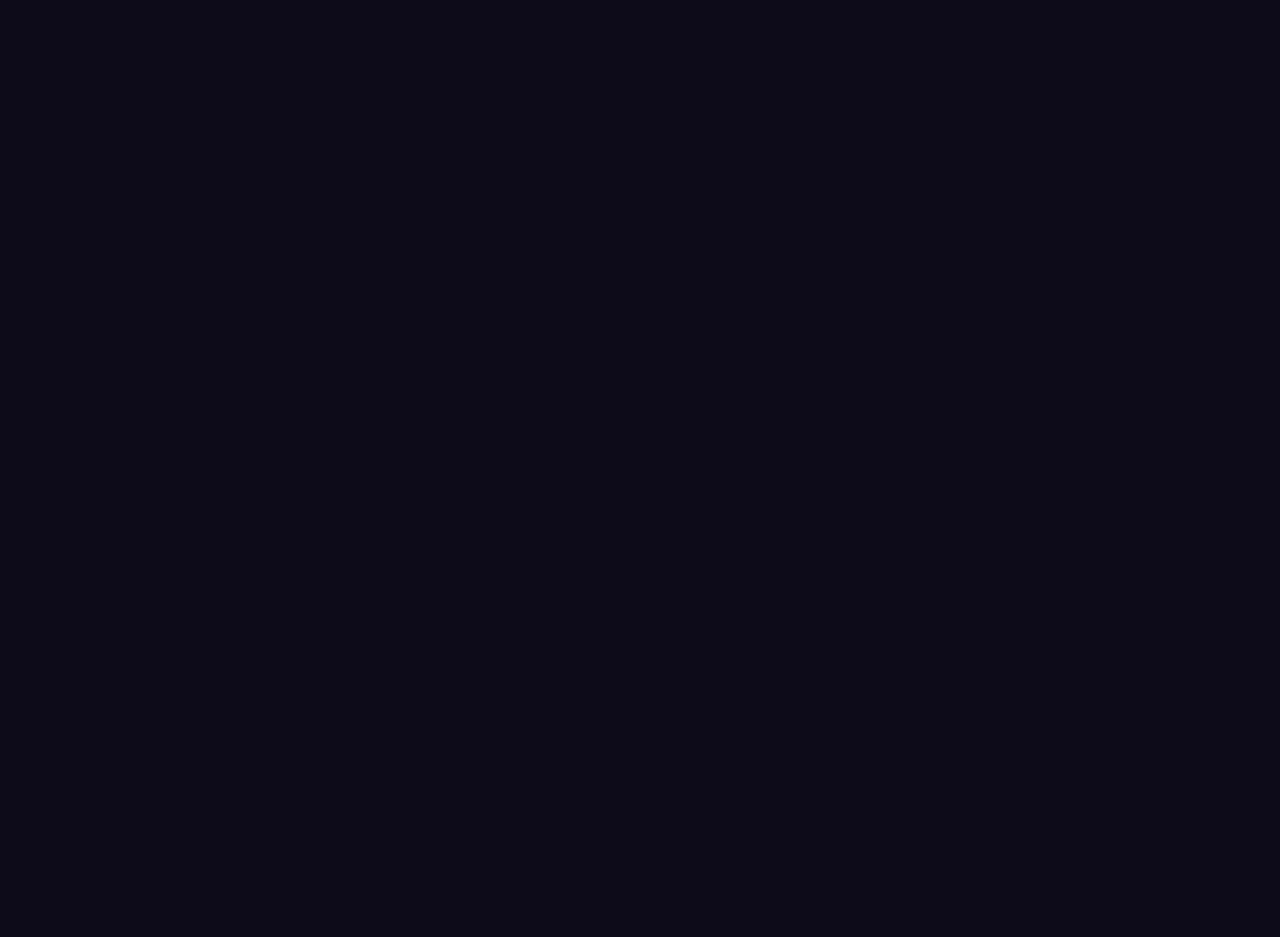
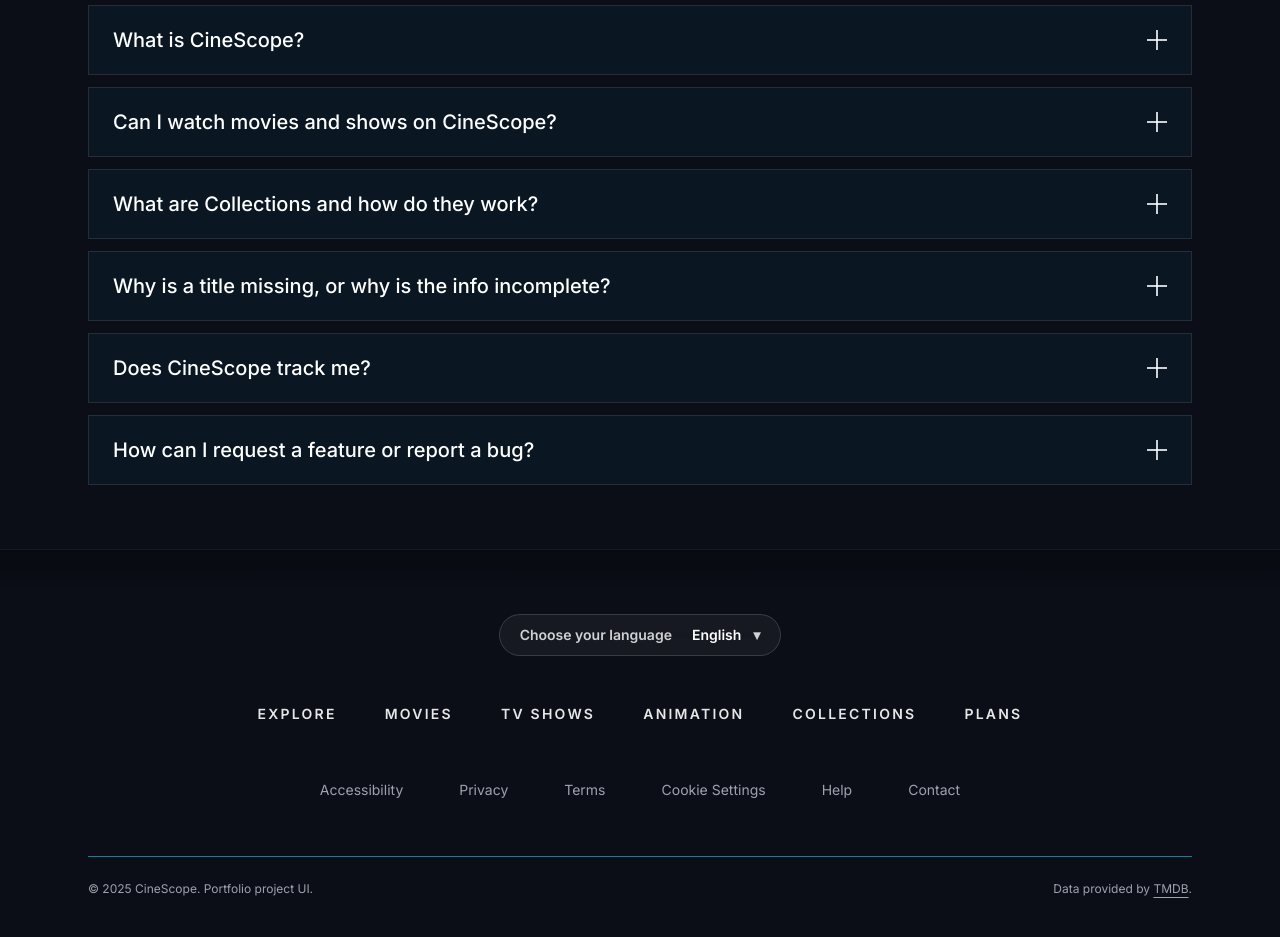
Before and after one commit to mstrick994/cinescope, a React (Vite) app: page / in a window 1280 px wide. Shown: the part 4280-5217 px from the top of the page. Before the commit the page ends 4065 px from the top, so only its background shows below. Built offline with nearby package versions, Linux system fonts and the light colour scheme; no server answers.

Commit message:
feat: add FAQ and footer sections

```diff
--- a/src/App.jsx
+++ b/src/App.jsx
@@ -8,6 +8,8 @@
 import ExploreSection from "./components/Mosaic/ExploreSection.jsx";
 import PickAPlan from "./components/Pick A Plan/PickAPlan.jsx";
 import BrowseSection from "./components/Browse Categories/BrowseSection.jsx";
+import FAQSection from "./components/FAQ/FAQSection.jsx";
+import Footer from "./components/Footer/Footer.jsx";
 import { getTrending } from "./API/tmdb";
 import Modal from "./components/Modal/Modal.jsx";
 
@@ -60,6 +62,8 @@
       <ExploreSection />
       <PickAPlan />
       <BrowseSection onOpenDetails={openTitleModal} />
+      <FAQSection />
+      <Footer />
 
       <Modal
         isOpen={modalOpen}
--- /dev/null
+++ b/src/components/FAQ/FAQItem.jsx
@@ -0,0 +1,54 @@
+const FAQItem = ({ id, question, answer, isOpen, onToggle }) => {
+  const buttonId = `faq-button-${id}`;
+  const panelId = `faq-panel-${id}`;
+
+  return (
+    <div className="bg-cine-highlight/5 border border-white/10">
+      <button
+        id={buttonId}
+        type="button"
+        className="w-full flex items-center justify-between gap-6 px-6 py-5 text-left"
+        aria-expanded={isOpen}
+        aria-controls={panelId}
+        onClick={onToggle}
+      >
+        <span className="text-white text-lg sm:text-xl font-medium">
+          {question}
+        </span>
+
+        {/* Plus that rotates into an X (Netflix-style) */}
+        <span
+          aria-hidden="true"
+          className={
+            isOpen
+              ? "relative h-5 w-5 shrink-0 transition-transform duration-200 rotate-45"
+              : "relative h-5 w-5 shrink-0 transition-transform duration-200"
+          }
+        >
+          <span className="absolute left-1/2 top-0 h-full w-[2px] -translate-x-1/2 bg-white/80" />
+          <span className="absolute left-0 top-1/2 h-[2px] w-full -translate-y-1/2 bg-white/80" />
+        </span>
+      </button>
+
+      {/* Answer panel (animated) */}
+      <div
+        id={panelId}
+        role="region"
+        aria-labelledby={buttonId}
+        className={
+          isOpen
+            ? "grid grid-rows-[1fr] transition-[grid-template-rows] duration-300 ease-out"
+            : "grid grid-rows-[0fr] transition-[grid-template-rows] duration-300 ease-out"
+        }
+      >
+        <div className="overflow-hidden">
+          <div className="border-t border-white/10 px-6 pb-6 pt-5 text-white/80 leading-relaxed">
+            {answer}
+          </div>
+        </div>
+      </div>
+    </div>
+  );
+};
+
+export default FAQItem;
--- /dev/null
+++ b/src/components/FAQ/FAQSection.jsx
@@ -0,0 +1,88 @@
+import { useMemo, useState } from "react";
+import FAQItem from "./FAQItem";
+
+const FAQSection = () => {
+  // Netflix-style: one open at a time
+  const [openId, setOpenId] = useState(null);
+
+  const faqs = useMemo(
+    () => [
+      {
+        id: "what",
+        question: "What is CineScope?",
+        answer:
+          "CineScope is your movie and TV discovery hub. Browse what is trending, open any title for the essentials, and build collections so you always have something ready when it is time to watch.",
+      },
+      {
+        id: "watch",
+        question: "Can I watch movies and shows on CineScope?",
+        answer:
+          "CineScope does not stream titles directly. We help you decide what is worth your time with fast details like synopsis, cast, and community score, then you can watch on your preferred service.",
+      },
+      {
+        id: "collections",
+        question: "What are Collections and how do they work?",
+        answer:
+          "Collections are your personal shelves. Group titles by mood, theme, or anything you want, like Sunday comfort movies, date night picks, or sci fi deep cuts. Add titles from the card menu and keep your favorites organized.",
+      },
+
+      {
+        id: "missing",
+        question: "Why is a title missing, or why is the info incomplete?",
+        answer:
+          "Sometimes a title is not available yet, has limited metadata, or is listed differently depending on region and source data. If a poster, synopsis, or cast looks incomplete, it usually means the source has not published it yet.",
+      },
+      {
+        id: "privacy",
+        question: "Does CineScope track me?",
+        answer:
+          "CineScope is built to be low drama with your privacy. Your likes, dislikes, and saved items are used to improve your experience, not to sell you. You control what you save and what you keep.",
+      },
+      {
+        id: "feedback",
+        question: "How can I request a feature or report a bug?",
+        answer:
+          "If something feels off, tell us what you clicked and what you expected to happen. Screenshots help, but a quick description works too. We build CineScope in iterations, so feedback directly shapes what gets improved next.",
+      },
+    ],
+    []
+  );
+
+  const handleToggle = (id) => {
+    setOpenId((prev) => (prev === id ? null : id));
+  };
+
+  return (
+    <section className="w-full bg-cine-bg">
+      <div className="max-w-6xl mx-auto px-4 sm:px-6 py-14 sm:py-16">
+        <div className="text-center mb-10 sm:mb-12">
+          <p className="text-xs uppercase tracking-[0.2em] text-cine-muted mb-2">
+            Help Center
+          </p>
+          <h2 className="text-3xl sm:text-4xl lg:text-5xl font-semibold text-white mb-3">
+            Questions? <span className="text-gradient-cine">Answers.</span>
+          </h2>
+          <p className="text-sm sm:text-base text-cine-muted max-w-2xl mx-auto">
+            Quick help for browsing, saving titles, and getting the most out of
+            CineScope.
+          </p>
+        </div>
+
+        <div className="mt-8 space-y-3">
+          {faqs.map((item) => (
+            <FAQItem
+              key={item.id}
+              id={item.id}
+              question={item.question}
+              answer={item.answer}
+              isOpen={openId === item.id}
+              onToggle={() => handleToggle(item.id)}
+            />
+          ))}
+        </div>
+      </div>
+    </section>
+  );
+};
+
+export default FAQSection;
--- /dev/null
+++ b/src/components/Footer/Footer.jsx
@@ -0,0 +1,97 @@
+const PRIMARY_LINKS = [
+  { label: "Explore", href: "#" },
+  { label: "Movies", href: "#" },
+  { label: "TV Shows", href: "#" },
+  { label: "Animation", href: "#" },
+  { label: "Collections", href: "#" },
+  { label: "Plans", href: "#plans" },
+];
+
+const SECONDARY_LINKS = [
+  { label: "Accessibility", href: "#" },
+  { label: "Privacy", href: "#" },
+  { label: "Terms", href: "#" },
+  { label: "Cookie Settings", href: "#" },
+  { label: "Help", href: "#" },
+  { label: "Contact", href: "#" },
+];
+
+const Footer = () => {
+  const year = new Date().getFullYear();
+  const language = "English";
+
+  const pillClassName =
+    "inline-flex items-center justify-center rounded-full px-4 py-2 text-xs sm:text-sm font-semibold uppercase tracking-[0.16em] text-white/90 transition-colors duration-200 hover:bg-cine-highlight/60 hover:text-cine-bg focus:outline-none focus-visible:ring-2 focus-visible:ring-cine-highlight/60";
+
+  const secondaryPillClassName =
+    "inline-flex items-center justify-center rounded-full px-4 py-2 text-sm text-cine-muted transition-colors duration-200 hover:bg-cine-highlight/60 hover:text-cine-bg focus:outline-none focus-visible:ring-2 focus-visible:ring-cine-highlight/60";
+
+  return (
+    <footer className="relative w-full border-t border-white/5 bg-cine-bg">
+      <div className="pointer-events-none absolute inset-x-0 top-0 h-10 bg-gradient-to-b from-black/30 to-transparent" />
+
+      <div className="mx-auto max-w-6xl px-4 sm:px-6 py-14 sm:py-16">
+        <div className="flex flex-col items-center">
+          <button
+            type="button"
+            className="inline-flex items-center gap-3 rounded-full border border-white/15 bg-white/5 px-5 py-2.5 text-sm font-semibold text-white/90 backdrop-blur-md transition-colors duration-200 hover:bg-cine-highlight/60 hover:text-cine-bg focus:outline-none focus-visible:ring-2 focus-visible:ring-cine-highlight/60"
+            aria-label="Choose language"
+          >
+            <span className="text-white/80">Choose your language</span>
+            <span className="ml-2 text-white">{language}</span>
+            <span className="text-white/80" aria-hidden>
+              ▾
+            </span>
+          </button>
+        </div>
+
+        <nav aria-label="Footer navigation" className="mt-10">
+          <ul className="flex flex-wrap justify-center gap-3 sm:gap-4">
+            {PRIMARY_LINKS.map((link) => (
+              <li key={link.label}>
+                <a href={link.href} className={pillClassName}>
+                  {link.label}
+                </a>
+              </li>
+            ))}
+          </ul>
+        </nav>
+
+        <nav aria-label="Footer links" className="mt-10">
+          <ul className="flex flex-wrap justify-center gap-x-6 gap-y-3">
+            {SECONDARY_LINKS.map((link) => (
+              <li key={link.label}>
+                <a href={link.href} className={secondaryPillClassName}>
+                  {link.label}
+                </a>
+              </li>
+            ))}
+          </ul>
+        </nav>
+
+        <div className="mt-12 border-t border-cine-highlight/60 pt-6">
+          <div className="flex flex-col gap-3 sm:flex-row sm:items-center sm:justify-between">
+            <p className="text-xs text-cine-muted">
+              © {year} CineScope. Portfolio project UI.
+            </p>
+
+            <p className="text-xs text-cine-muted">
+              Data provided by{" "}
+              <a
+                href="https://www.themoviedb.org/"
+                target="_blank"
+                rel="noreferrer noopener"
+                className="text-cine-muted hover:text-white underline underline-offset-4"
+              >
+                TMDB
+              </a>
+              .
+            </p>
+          </div>
+        </div>
+      </div>
+    </footer>
+  );
+};
+
+export default Footer;
```
